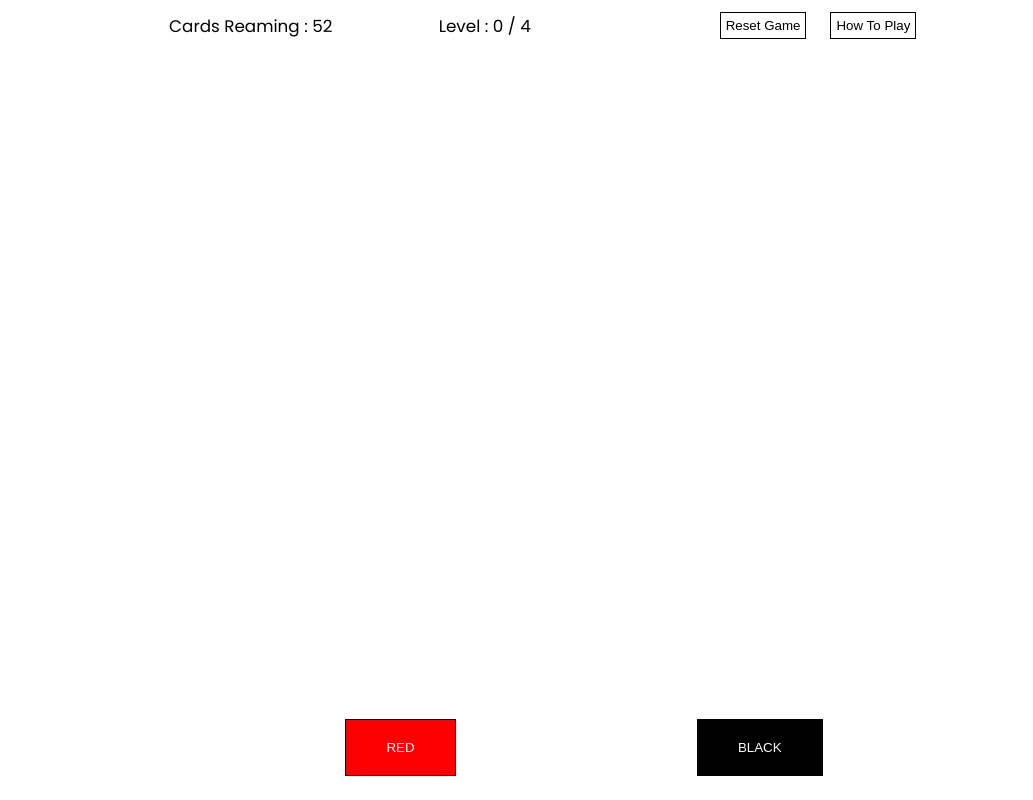
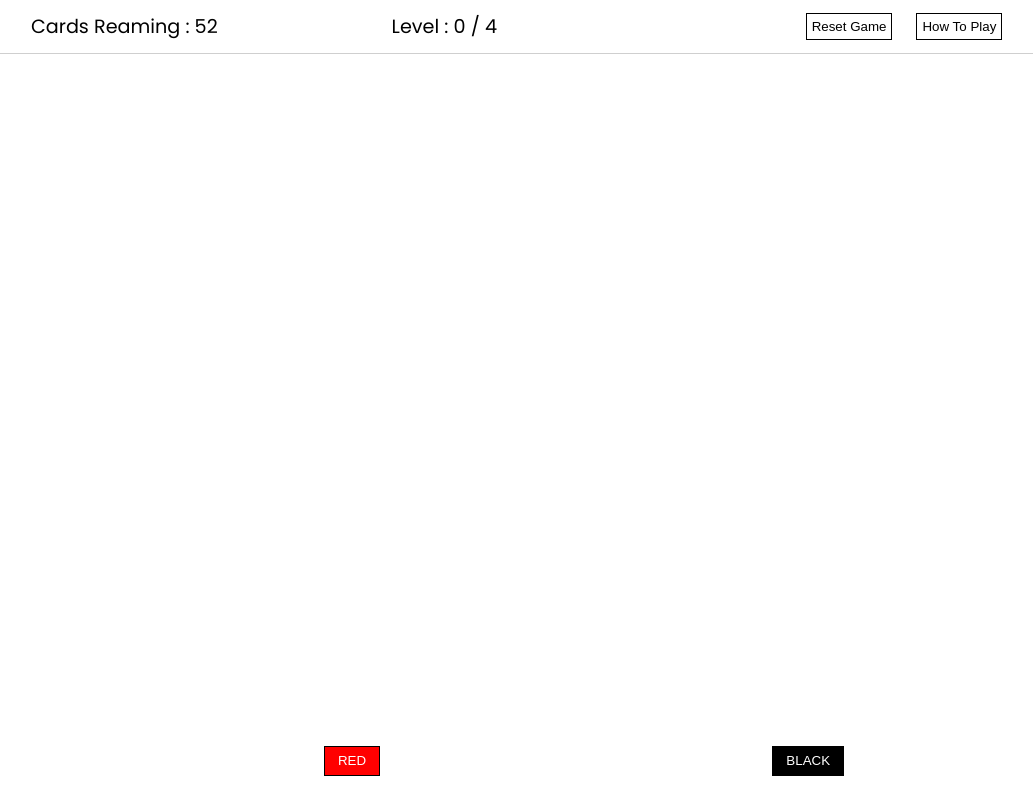
Before and after one commit to Emiltayeb/bus-driver, a React (Create React App) app: page /game in a window 1280 px wide. Both pictures are taken after a click on the button "Start Game". Shown: the whole page, without its empty margins (56-1089 px from the left). Built offline with nearby package versions, Linux system fonts and the light colour scheme.

Commit message:
moved container class to global css

```diff
--- a/package.json
+++ b/package.json
@@ -23,7 +23,7 @@
     "web-vitals": "^2.1.2"
   },
   "scripts": {
-    "start": "PORT=3006 react-scripts start",
+    "start": "react-scripts start",
     "build": "react-scripts build",
     "test": "react-scripts test",
     "eject": "react-scripts eject"
--- a/src/App.module.css
+++ /dev/null
@@ -1,3 +0,0 @@
-.App {
-  font-size: calc(14px + (26 - 14) * ((100vw - 300px) / (1600 - 300)));
-}
--- a/src/components/Button/button.module.scss
+++ b/src/components/Button/button.module.scss
@@ -1,30 +1,31 @@
-@import "../../global-styles/media-query-mixin";
+@import '../../global-styles/media-query-mixin';
 
-$primary-red-button-bgColor:red;
-$primary-black-button-bgColor:black;
+$primary-red-button-bgColor: red;
+$primary-black-button-bgColor: black;
 
-.button{
+.button {
   border: none;
-	padding: 20px 10px;
+  padding: 10px;
   color: black;
   border: 1px solid transparent;
-	transition:  all 0.5s ease;
+  transition: all 0.5s ease;
   cursor: pointer;
   background-color: white;
   border-color: black;
 
-	&[data-variant =  red]{
+  &[data-variant='red'] {
     color: white;
-		background:$primary-red-button-bgColor ;
+    background: $primary-red-button-bgColor;
   }
 
-	&[data-variant =  black]{
+  &[data-variant='black'] {
     color: white;
-		background:$primary-black-button-bgColor ;
+    background: $primary-black-button-bgColor;
   }
 
-	&:hover, &.active{
-		background-color: white;
+  &:hover,
+  &.active {
+    background-color: rgb(234, 234, 234);
     color: black;
   }
 }
--- a/src/pages/game/cards-game-zone/card-game-zone.module.scss
+++ b/src/pages/game/cards-game-zone/card-game-zone.module.scss
@@ -1,6 +1,5 @@
-
-.Root{
-	flex:2;
+.Root {
+  flex: 2;
   padding: 0.5rem;
   display: flex;
   flex-direction: column;
@@ -8,34 +7,28 @@
   gap: 0.5rem;
 }
 
-.GamePlatform{
+.GamePlatform {
   position: relative;
-	flex:1;
+  flex: 1;
 
-
-
-	&[data-level = '0']{
-		.cards{
+  &[data-level='0'] {
+    .cards {
       position: absolute;
       top: 50%;
       left: 50%;
-			transform: translate(-50%,-50%);
+      transform: translate(-50%, -50%);
     }
   }
 
-	&[data-level = '1'] ,&[data-level = '2'] ,&[data-level = '3']   {
-		background-color: yellow;
-
-		.cards{
+  &[data-level='1'],
+  &[data-level='2'],
+  &[data-level='3'] {
+    .cards {
       display: grid;
       grid-template-rows: 2fr 1fr;
       height: 100%;
       align-items: center;
       justify-content: space-evenly;
     }
-
-
   }
-
-
 }
--- a/src/pages/game/cards-game-zone/index.tsx
+++ b/src/pages/game/cards-game-zone/index.tsx
@@ -1,19 +1,18 @@
-import React from 'react'
+import React from 'react';
 import Card from 'components/Card';
 import { useCardsContext } from 'context/card-context';
 import { useGameContext } from 'context/game-context';
 import PlayingButtons from './play-buttons';
-import classes from "./card-game-zone.module.scss"
+import classes from './card-game-zone.module.scss';
 
 const CardsGameZone = function () {
-
-	const { level } = useGameContext()
-	const { cardsInGame } = useCardsContext()
+  const { level } = useGameContext();
+  const { cardsInGame } = useCardsContext();
 
   console.log({ cardsInGame });
   // ...code
-	return <div className={classes.Root}>
-
+  return (
+    <div className={classes.Root}>
       {/* pass here the cards in game.
 	when you draw card, you push it to array of objects :
 	[
@@ -22,20 +21,23 @@ const CardsGameZone = function () {
 	]
 
 	then you map over the array based on level. basically only the first level should get stacked,
-*/}
-		<div className={classes.GamePlatform} data-level={level}>
-			<div className={classes?.cards ?? ""}>
-				{
-					cardsInGame?.[level]?.length > 0 && cardsInGame?.[level]?.map(card =>
-						<Card stack={level === 0} key={"" + card?.value + card?.suit} currentCard={card} />)
-				}
-
-
+*/}{' '}
+      <div className={`${classes.GamePlatform} container`} data-level={level}>
+        <div className={classes?.cards ?? ''}>
+          {cardsInGame?.[level]?.length > 0 &&
+            cardsInGame?.[level]?.map((card) => (
+              <Card
+                stack={level === 0}
+                key={'' + card?.value + card?.suit}
+                currentCard={card}
+              />
+            ))}
         </div>
       </div>
       {/* show level buttons */}
       <PlayingButtons />
     </div>
-}
+  );
+};
 
 export default CardsGameZone;
--- a/src/pages/game/cards-game-zone/play-buttons/play-buttons.module.scss
+++ b/src/pages/game/cards-game-zone/play-buttons/play-buttons.module.scss
@@ -1,12 +1,11 @@
+.Root {
+  display: flex;
+  justify-content: space-evenly;
+  align-items: center;
+  gap: 1rem;
+  flex-wrap: wrap;
 
-.Root{
-	display:flex;
-	justify-content: space-evenly;
-	align-items: center;
-	gap: 1rem;
-	flex-wrap: wrap;
-
-	button{
-		padding: 20px 40px;
-	}
+  button {
+    padding: 0.5em 1em;
+  }
 }
--- a/src/pages/game/game-controls-bar/game-control-bar.module.scss
+++ b/src/pages/game/game-controls-bar/game-control-bar.module.scss
@@ -1,55 +1,51 @@
-@import "../../../global-styles/media-query-mixin";
+@import '../../../global-styles/media-query-mixin';
 
-$primary-button-color:rgba(255, 255, 255, 0.8);
+$primary-button-color: rgba(255, 255, 255, 0.8);
 
-.Root{
-
+// global
+.Root {
   display: flex;
-
-
-	.buttons{
+  padding-bottom: 0.5em;
+  border-bottom: 1px solid rgb(207, 207, 207);
+  .buttons {
     display: flex;
     flex: 1;
     justify-content: center;
     align-items: center;
     gap: 1rem;
-
-		button{
+    button {
       padding: 5px;
     }
   }
-
-	p{
-		font-size: 0.7rem;
+  p {
+    font-size: 0.8rem;
   }
 }
 
-
-
-@include media(">medium") {
-	.Root{
+@include media('>medium') {
+  .Root {
     align-items: center;
-
-		.headers{
+    .headers {
       flex: 1;
       display: flex;
       justify-content: space-around;
     }
   }
-
 }
-@include media("<medium") {
-	.Root{
+@include media('<=medium') {
+  .Root {
     flex-direction: column;
     justify-content: center;
     align-items: center;
 
-	.headers{
+    .buttons {
+      margin-top: 10px;
+    }
+    .headers {
       display: flex;
       justify-content: space-around;
 
       width: 100%;
     }
   }
-
 }
--- a/src/pages/game/game-controls-bar/index.tsx
+++ b/src/pages/game/game-controls-bar/index.tsx
@@ -1,34 +1,37 @@
 import { useCardsContext } from 'context/card-context';
-import classes from "./game-control-bar.module.scss"
-import React from 'react'
+import classes from './game-control-bar.module.scss';
+import React from 'react';
 import { useGameContext } from 'context/game-context';
 import Button from 'components/Button/Button';
+
 const GameControlsBar = function () {
-
-	const { cardsInDeck, setCardsInGame, creatDeck } = useCardsContext()
-	const { level, resetGame } = useGameContext()
+  const { cardsInDeck, setCardsInGame, creatDeck } = useCardsContext();
+  const { level, resetGame } = useGameContext();
 
   const onResetClick = () => {
     setCardsInGame([]);
-		creatDeck()
-		resetGame()
-	}
+    creatDeck();
+    resetGame();
+  };
 
   React.useEffect(() => {
-		if (!cardsInDeck) return
+    if (!cardsInDeck) return;
     console.log('LOST');
-	}, [cardsInDeck?.length === 0])
+  }, [cardsInDeck?.length === 0]);
 
-	return <div className={classes.Root}>
+  return (
+    <div className={classes.Root}>
       {/* control bar. show cards remaining. reset game and how to play */}
       <div className={classes.headers}>
         <p>Cards Reaming : {cardsInDeck?.length} </p>
         <p>Level : {level} / 4</p>
       </div>
       <div className={classes.buttons}>
-			<Button onClick={onResetClick} >Reset Game</Button>
-			<Button>How To Play</Button></div>
+        <Button onClick={onResetClick}>Reset Game</Button>
+        <Button>How To Play</Button>
       </div>
-}
+    </div>
+  );
+};
 
 export default GameControlsBar;
--- a/src/pages/game/game.module.scss
+++ b/src/pages/game/game.module.scss
@@ -1,7 +1,5 @@
 .Root{
-	max-width: 960px;
-	padding: 0.5rem;
-	margin: 0 auto;
+	padding:0.5rem 0  ;
 	display: flex;
 	flex-direction: column;
 	height: 100vh;
```
Also changed, not shown: src/pages/game/index.tsx (+12 -11 lines), 1 other file (tests, documents, lock files or other folders). Lines whose indentation alone changed are shown as unchanged.
